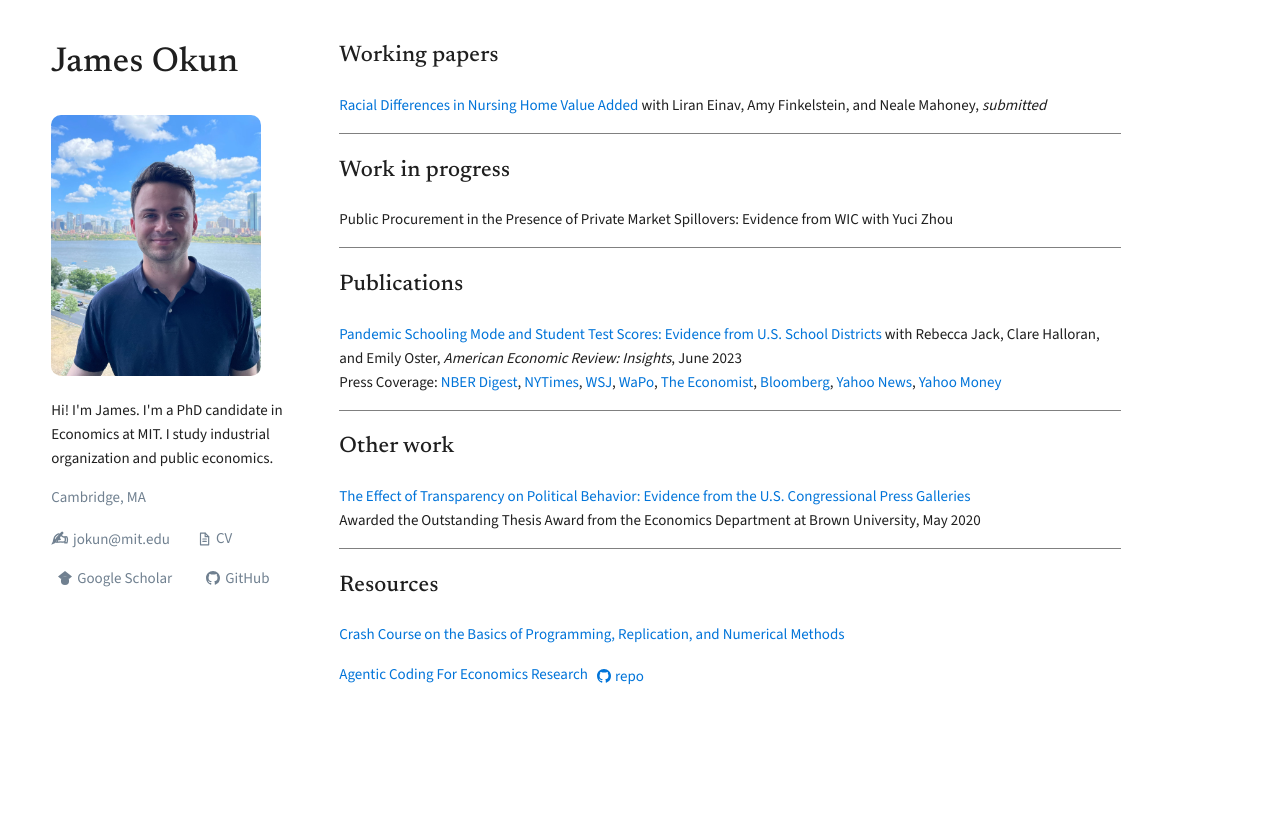
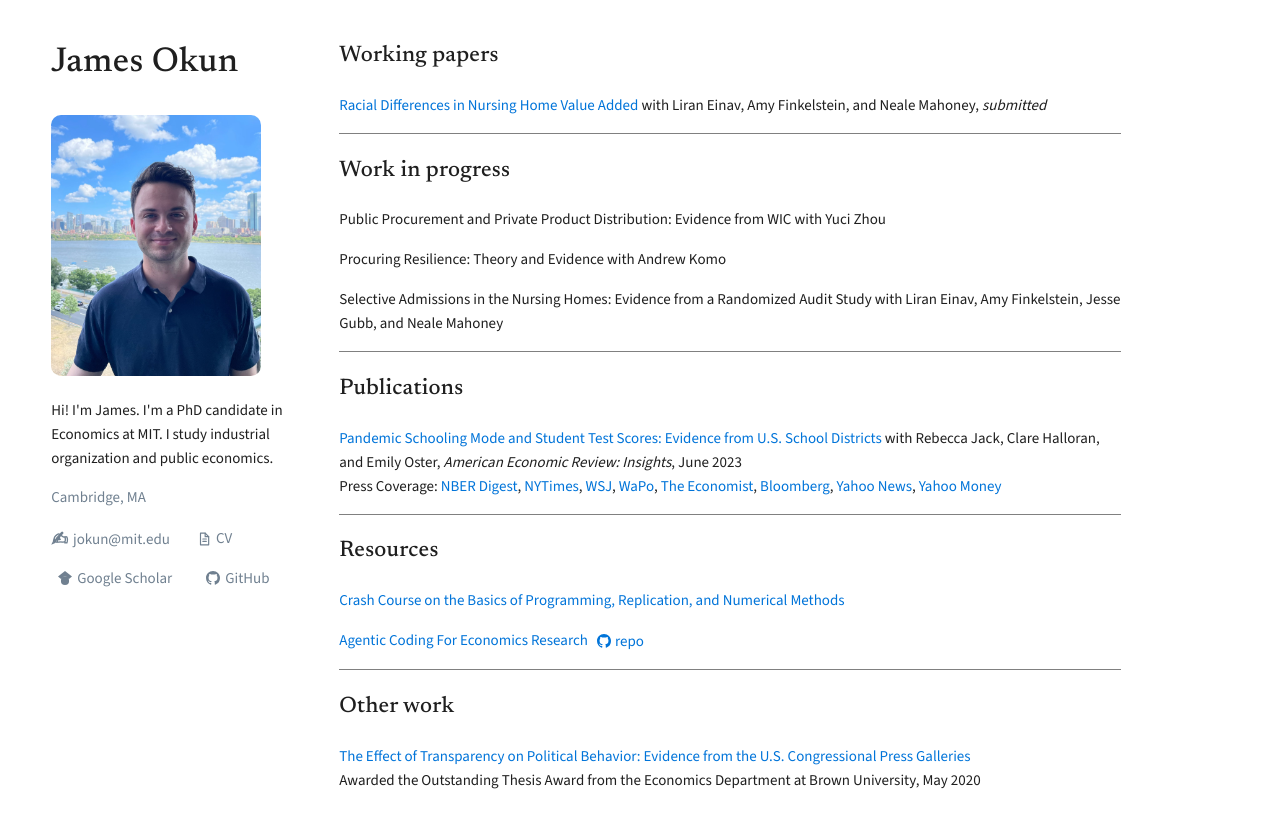
Before and after one commit to jamesokun/jamesokun.github.io, a Jekyll site: the page built from index.html, in a window 1280 px wide. Shown: the top 828 px of the page. Built offline with Jekyll 4.4.1, drawn with Linux system fonts in a browser that asks for light colours; the list of posts is cut into pages by our own code.

Commit message:
adding work in progress

```diff
--- a/index.html
+++ b/index.html
@@ -9,7 +9,13 @@ layout: default
 
 <h2 class="bottom-three">Work in progress</h2>
 <div style="margin-bottom: 1rem;">
-  Public Procurement in the Presence of Private Market Spillovers: Evidence from WIC with Yuci Zhou
+  Public Procurement and Private Product Distribution: Evidence from WIC with Yuci Zhou
+</div>
+<div style="margin-bottom: 1rem;">
+  Procuring Resilience: Theory and Evidence with Andrew Komo
+</div>
+<div style="margin-bottom: 1rem;">
+  Selective Admissions in the Nursing Homes: Evidence from a Randomized Audit Study with Liran Einav, Amy Finkelstein, Jesse Gubb, and Neale Mahoney
 </div>
 <hr style="border: 0; height: 1px; background-color: gray;">
 
@@ -28,13 +34,6 @@ layout: default
 </div>
 <hr style="border: 0; height: 1px; background-color: gray;">
 
-<h2 class="bottom-three">Other work</h2>
-<div style="margin-bottom: 1rem;">
-  <a href="/files/pressgalleries.pdf">The Effect of Transparency on Political Behavior: Evidence from the U.S. Congressional Press Galleries</a><br>
-  Awarded the Outstanding Thesis Award from the Economics Department at Brown University, May 2020
-</div>
-<hr style="border: 0; height: 1px; background-color: gray;">
-
 <h2 class="bottom-three">Resources</h2>
 <div style="margin-bottom: 1rem;">
   <a href="https://github.com/jamesokun/IAP-coding-2026"> Crash Course on the Basics of Programming, Replication, and Numerical Methods</a>
@@ -49,3 +48,10 @@ layout: default
     <span>repo</span>
   </a>
 </div>
+<hr style="border: 0; height: 1px; background-color: gray;">
+
+<h2 class="bottom-three">Other work</h2>
+<div style="margin-bottom: 1rem;">
+  <a href="/files/pressgalleries.pdf">The Effect of Transparency on Political Behavior: Evidence from the U.S. Congressional Press Galleries</a><br>
+  Awarded the Outstanding Thesis Award from the Economics Department at Brown University, May 2020
+</div>
```
